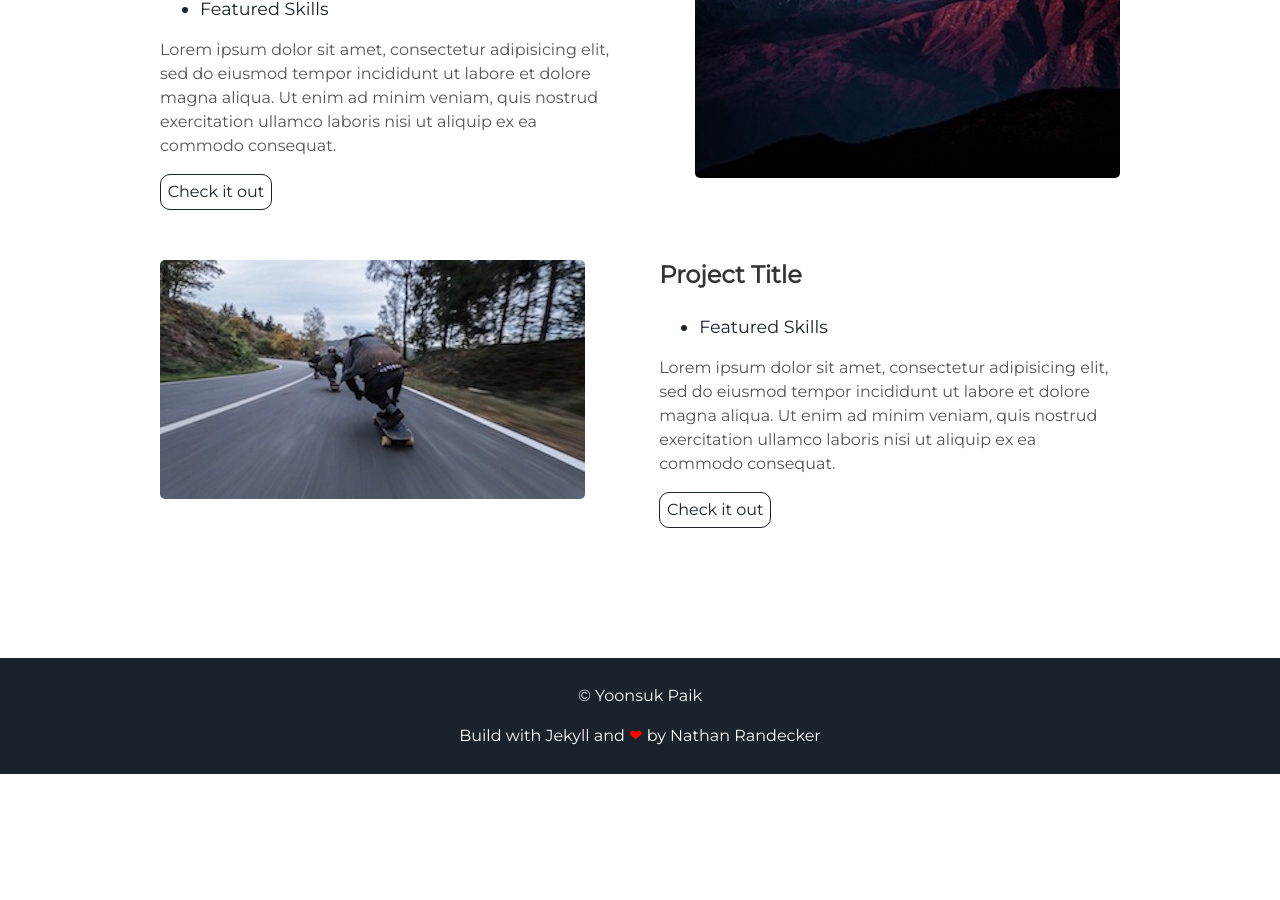
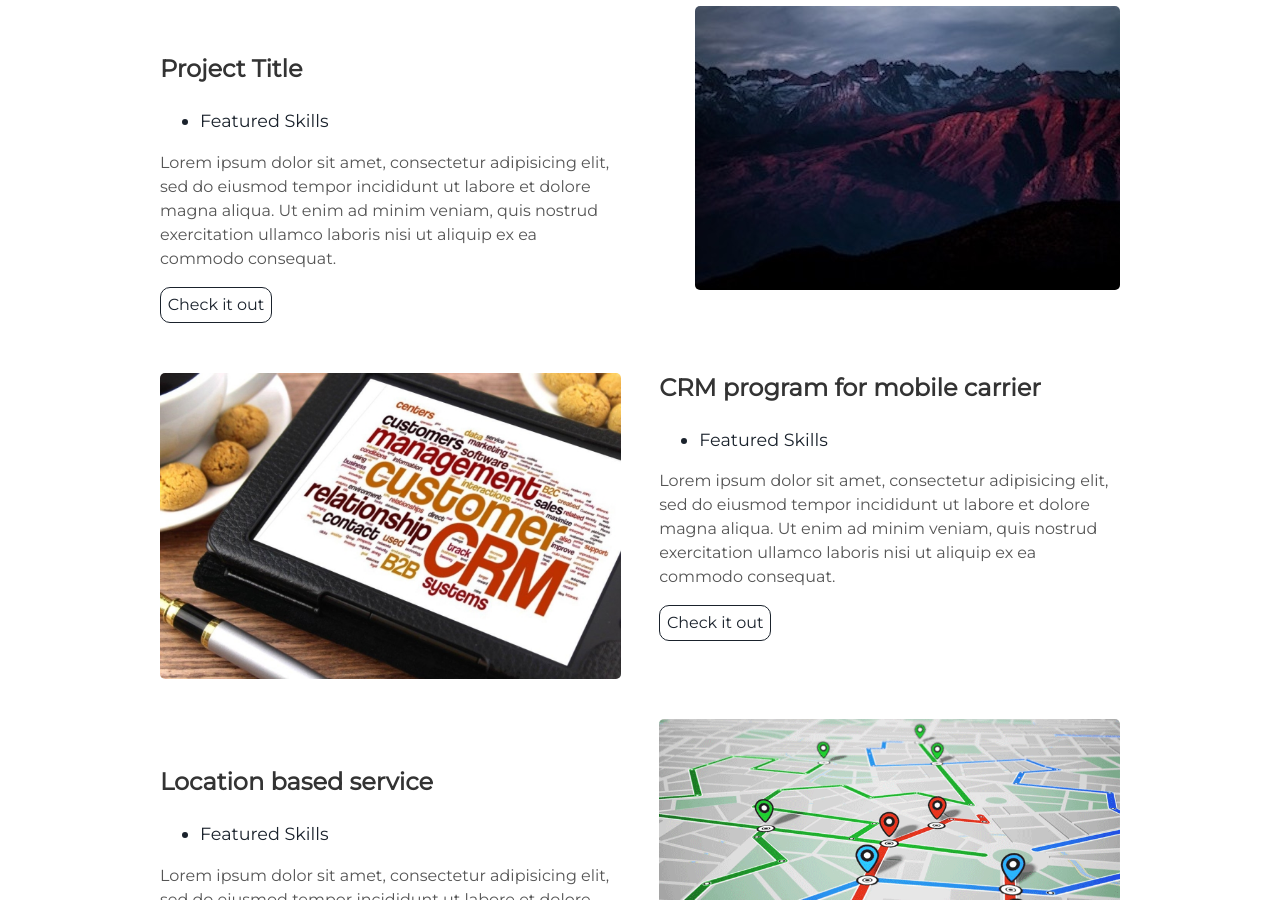
Before and after one commit to macpaik/macpaik.github.io, a Jekyll site: the page built from index.html, in a window 1280 px wide and 900 px high, scrolled down 1781 px. Built offline with Jekyll 4.4.1, drawn with Linux system fonts in a browser that asks for light colours; before the commit the page ends 2555 px from its top, so only the background shows below that; some of the changed text lies outside the part shown.

Commit message:
updating about ME & Projects

```diff
--- a/_includes/about.html
+++ b/_includes/about.html
@@ -4,18 +4,23 @@
 </div>
   <div class="user">
     <div class="tech">
-      <h2>Design</h2>
+      <h2>Design&DB</h2>
       <i class="devicon-html5-plain-wordmark"></i>
       <i class="devicon-bootstrap-plain-wordmark colored"></i>
-      <i class="devicon-sass-original colored"></i>
+      <i class="devicon-css3-plain-wordmark colored"></i>
+      <i class="devicon-oracle-original colored"></i>
+      <i class="devicon-mysql-plain-wordmark colored"></i>
       <p>Mumblecore hexagon kombucha, pitchfork four loko raclette intelligentsia master cleanse.
         Vinyl XOXO lumbersexual</p>
     </div>
     <div class="tech">
       <h2>Code</h2>
+      <i class="devicon-java-plain-wordmark colored"></i>
+      <i class="devicon-php-plain colored"></i>
       <i class="devicon-javascript-plain colored"></i>
-      <i class="devicon-react-original-wordmark colored"></i>
-      <i class="devicon-nodejs-plain-wordmark"></i>
+      <!--<i class="devicon-jquery-plain-wordmark colored"></i>-->
+      <i class="devicon-angularjs-plain colored"></i>
+      <i class="devicon-android-plain colored"></i>
       <p>Mumblecore hexagon kombucha, pitchfork four loko raclette intelligentsia master cleanse.
         Vinyl XOXO lumbersexual</p>
     </div>
@@ -23,7 +28,7 @@
       <h2>Tools</h2>
       <i class="devicon-git-plain"></i>
       <i class="devicon-gulp-plain colored"></i>
-      <i class="devicon-atom-original-wordmark"></i>
+      <i class="devicon-linux-plain colored"></i>
       <p>Mumblecore hexagon kombucha, pitchfork four loko raclette intelligentsia master cleanse.
         Vinyl XOXO lumbersexual</p>
     </div>
--- a/_includes/header.html
+++ b/_includes/header.html
@@ -6,9 +6,7 @@
       </h1>
       <div class="header-icons">
         <a aria-label="Send email" href="#"><i class="icon fa fa-envelope"></i></a>
-        <a aria-label="My Twitter" target="_blank" href="#"><i class="icon fa fa-twitter" aria-hidden="true"></i></a>
-        <a aria-label="My Google Plus" target="_blank" href="#"><i class="icon fa fa-google-plus" aria-hidden="true"></i></a>
-        <a aria-label="My Github" target="_blank" href="#"><i class="icon fa fa-github-alt" aria-hidden="true"></i></a>
+        <a aria-label="My Github" target="_blank" href="https://github.com/macpaik/"><i class="icon fa fa-github-alt" aria-hidden="true"></i></a>
       </div>
       <div class="header-links">
         <a class="link" href="#about" data-scroll>About Me</a>
--- a/_includes/projects.html
+++ b/_includes/projects.html
@@ -1,6 +1,7 @@
 <div class="user-details">
   <h1> Featured Projects </h1>
 </div>
+<!--first project-->
 <div class="user-projects">
   <div class="images-right">
     <img alt="mountains" src="{{ "/assets/img/mountains.jpg" | prepend: site.baseurl }}" />
@@ -14,12 +15,13 @@
     <a class="project-link" href="#">Check it out</a>
   </div>
 </div>
+<!--second project-->
 <div class="user-projects">
   <div class="images-left">
-    <img alt="mountains" src="{{ "/assets/img/skate.jpg" | prepend: site.baseurl }}" />
+    <img alt="CRM" src="{{ "/assets/img/img_CRM.jpg" | prepend: site.baseurl }}" />
   </div>
   <div class="contents-right">
-    <h3> Project Title </h3>
+    <h3> CRM program for mobile carrier </h3>
     <ul>
       <li> Featured Skills</li>
     </ul>
@@ -27,3 +29,31 @@
     <a class="project-link" href="#">Check it out</a>
   </div>
 </div>
+<!--third project-->
+<div class="user-projects">
+  <div class="images-right">
+    <img alt="location" src="{{ "/assets/img/img_location.png" | prepend: site.baseurl }}" />
+  </div>
+  <div class="contents">
+    <h3> Location based service </h3>
+    <ul>
+      <li> Featured Skills</li>
+    </ul>
+    <p>Lorem ipsum dolor sit amet, consectetur adipisicing elit, sed do eiusmod tempor incididunt ut labore et dolore magna aliqua. Ut enim ad minim veniam, quis nostrud exercitation ullamco laboris nisi ut aliquip ex ea commodo consequat.</p>
+    <a class="project-link" href="#">Check it out</a>
+  </div>
+</div>
+<!--fourth project-->
+<div class="user-projects">
+  <div class="images-left">
+    <img alt="POS" src="{{ "/assets/img/img_POS.jpg" | prepend: site.baseurl }}" />
+  </div>
+  <div class="contents-right">
+    <h3> POS system </h3>
+    <ul>
+      <li> Featured Skills</li>
+    </ul>
+    <p>Lorem ipsum dolor sit amet, consectetur adipisicing elit, sed do eiusmod tempor incididunt ut labore et dolore magna aliqua. Ut enim ad minim veniam, quis nostrud exercitation ullamco laboris nisi ut aliquip ex ea commodo consequat.</p>
+    <a class="project-link" href="#">Check it out</a>
+  </div>
+</div>
--- a/package.json
+++ b/package.json
@@ -15,7 +15,8 @@
     "gulp-imagemin": "^3.1.1",
     "gulp-plumber": "^1.1.0",
     "gulp-sass": "^3.1.0",
-    "gulp-uglify": "^2.0.0"
+    "gulp-uglify": "^2.0.0",
+    "hoek": "^5.0.3"
   },
   "devDependencies": {
     "gulp": "^3.9.1"
```
Also changed, not shown: assets/img/img_CRM.jpg (added), assets/img/img_POS.jpg (added), assets/img/img_location.png (added), 1 other file.
